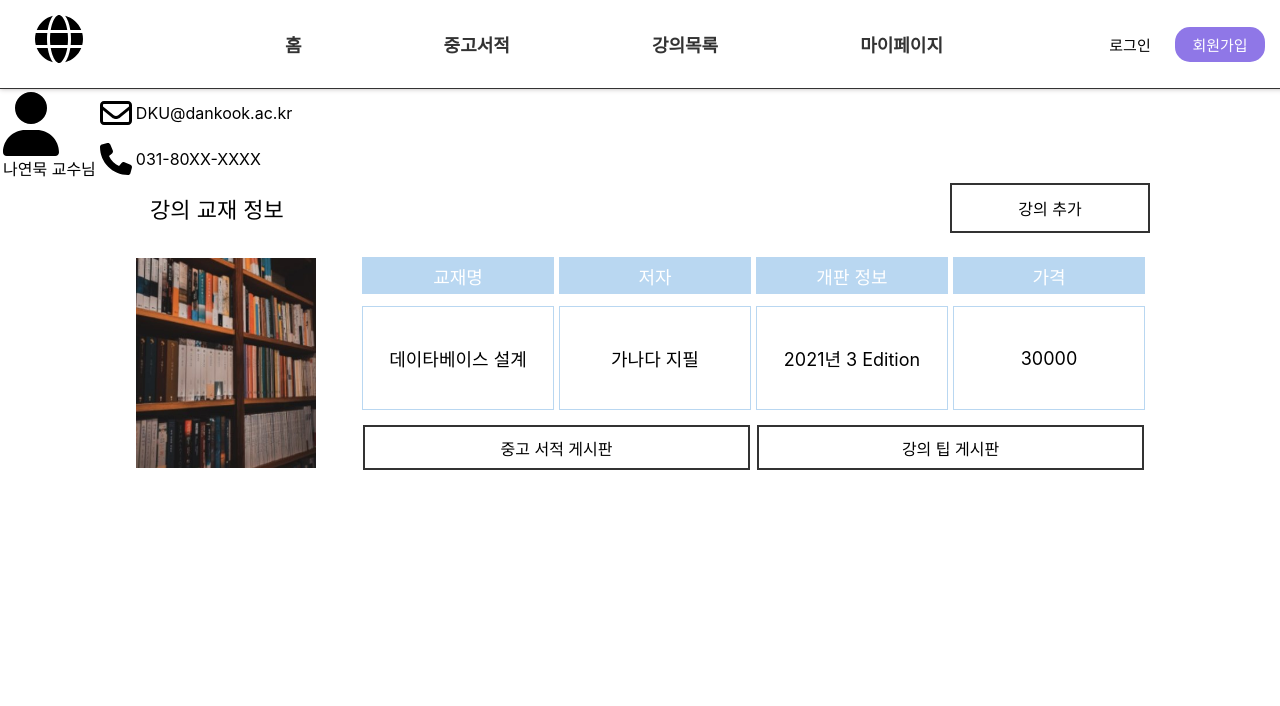
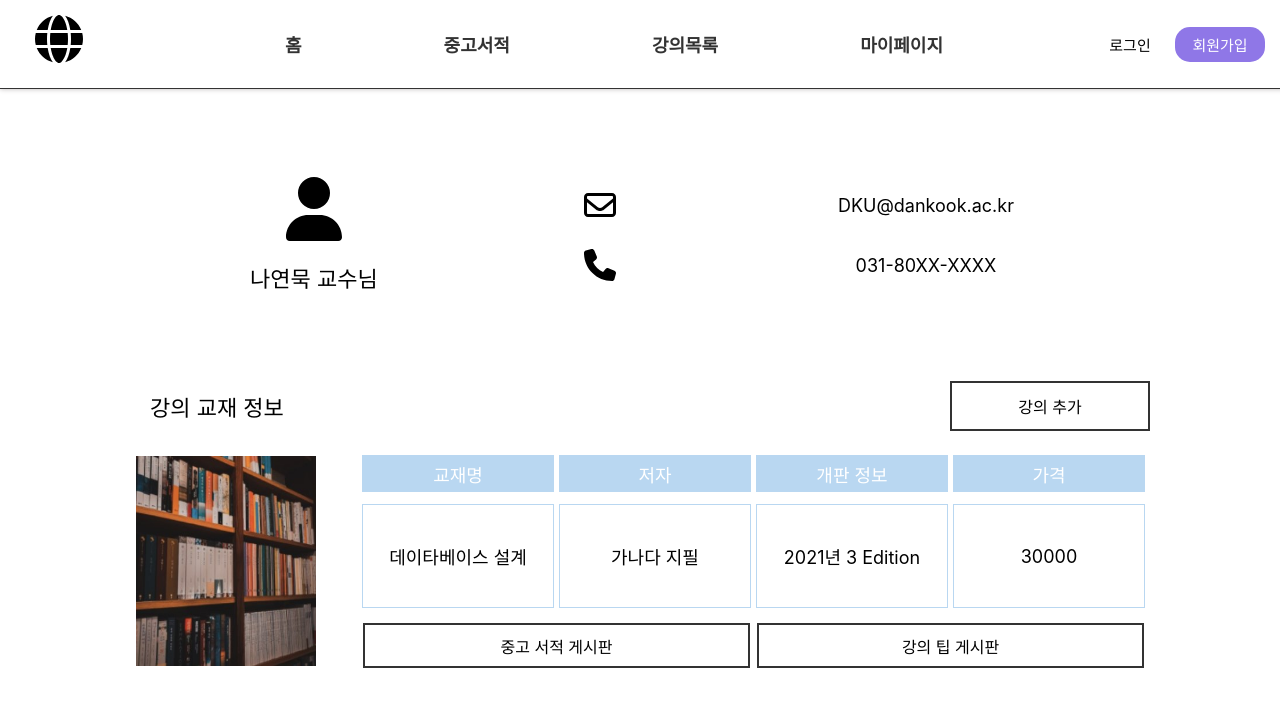
Before and after one commit to sujeong11/Styled-Components, a React (Create React App) app: page /subjectData in a window 1280 px wide. Shown: the top 706 px of the page. Built offline with nearby package versions, Linux system fonts and the light colour scheme.

Commit message:
SubjectData.js에 s-c 적용

```diff
--- a/src/pages/SubjectData/SubjectData.js
+++ b/src/pages/SubjectData/SubjectData.js
@@ -1,48 +1,102 @@
-import React from 'react';
+import React, { Fragment } from 'react';
 import { FontAwesomeIcon } from '@fortawesome/react-fontawesome';
 import { faUser } from '@fortawesome/free-solid-svg-icons';
 import { faEnvelope } from '@fortawesome/free-regular-svg-icons';
 import { faPhone } from '@fortawesome/free-solid-svg-icons';
 import Nav from '../../components/Nav/Nav';
 import BookInfo from './component/BookInfo';
+import styled from 'styled-components';
 
+
+const Container = styled.div`
+  margin: 65px 0;
+`;
+
+const Table = styled.table`
+  border: 3px solid $main-black;
+  width: 1000px;
+  margin: 0 auto;
+  padding: 20px 50px;
+  background-color: #ffffff;
+
+  * {
+    background-color: #ffffff;
+  }
+`;
+
+const NameTD = styled.td`
+  width: 150px;
+  text-align: center;
+
+  svg{
+    margin-bottom: 20px;
+  }
+
+  span {
+    font-size: 22px;
+  }
+`;
+
+const EmailIconTD = styled.td`
+  width: 200px;
+  text-align: center;
+
+  svg {
+    color: $light-blue;
+  }
+`;
+
+const EmailInfoTD = styled.td`
+  width: 200px;
+  text-align: center;
+  font-size: 18px;
+`;
+
+const PhoneIconTD = styled.td`
+  text-align: center;
+`;
+
+const PhoneInfoTD = styled.td`
+  text-align: center;
+  font-size: 18px;
+`;
 
 function SubjectData() {
   return (
-    <div>
+    <Fragment>
       <Nav />
 
-      <div>
-        <table>
+      <Container>
+        <Table>
           <tbody>
             <tr>
-              <td rowSpan='2'>
+              <NameTD rowSpan='2'>
                 <div>
                   <FontAwesomeIcon icon={faUser} size='4x' />
                 </div>
                 <span>나연묵 교수님</span>
-              </td>
-              <td>
+              </NameTD>
+              <EmailIconTD>
                 <FontAwesomeIcon icon={faEnvelope} size='2x' />
-              </td>
-              <td>
+              </EmailIconTD>
+              <EmailInfoTD>
                 <span>DKU@dankook.ac.kr</span>
-              </td>
+              </EmailInfoTD>
             </tr>
             <tr>
-              <td>
+              <PhoneIconTD>
                 <FontAwesomeIcon icon={faPhone} size='2x' />
-              </td>
-              <td>
+              </PhoneIconTD>
+              <PhoneInfoTD>
                 <span>031-80XX-XXXX</span>
-              </td>
+              </PhoneInfoTD>
             </tr>
           </tbody>
-        </table>
-      </div>
+        </Table>
+      </Container>
 
       <BookInfo />
-    </div>
+    </Fragment>
   )
 }
 
```
